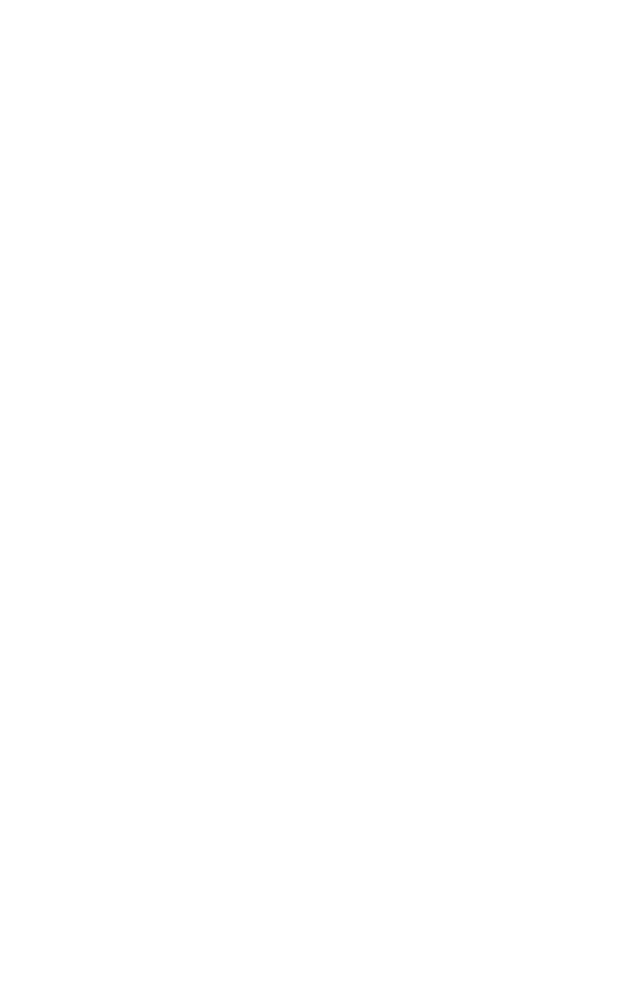
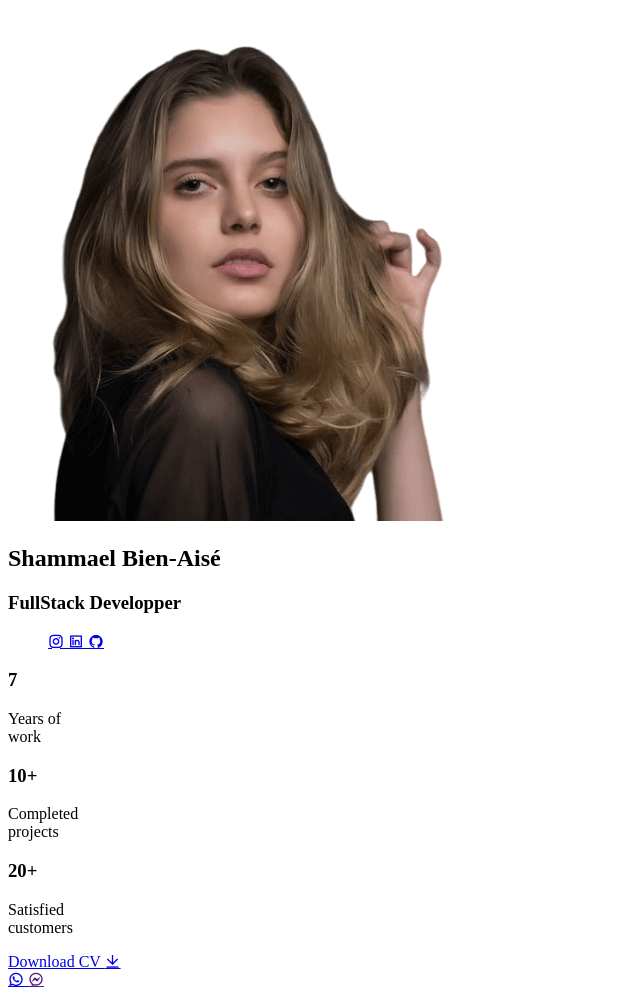
Before and after one commit to shammael/portafolio, a plain HTML site: page index.html in a window 1280 px wide. Shown: the whole page, without its empty margins (0-640 px from the left). Before the commit the page ends 800 px from the top, so only its background shows below. Drawn offline with nearby package versions, Linux system fonts and the light colour scheme.

Commit message:
header-profile

```diff
--- a/index.html
+++ b/index.html
@@ -1,23 +1,101 @@
 <!DOCTYPE html>
 <html lang="en">
   <head>
-        <meta charset="UTF-8">
-        <meta name="viewport" content="width=device-width, initial-scale=1.0">
+    <meta charset="UTF-8" />
+    <meta name="viewport" content="width=device-width, initial-scale=1.0" />
 
     <!--=============== FAVICON ===============-->
+    <link
+      rel="shortcut icon"
+      href="/assets/img/favicon.png"
+      type="image/x-icon"
+    />
 
     <!--=============== REMIX ICONS ===============-->
-
+    <link
+      href="https://cdn.jsdelivr.net/npm/remixicon@3.0.0/fonts/remixicon.css"
+      rel="stylesheet"
+    />
 
     <!--=============== CSS ===============-->
-        <link rel="stylesheet" href="">
+    <link rel="stylesheet" href="" />
 
     <title>Mini portfolio website - Bedimcode</title>
   </head>
   <body>
     <!--=============== HEADER PROFILE ===============-->
     <header class="profile container">
-
+      <div class="profile_container grid">
+        <div class="profile__data">
+          <div class="profile__border">
+            <div class="profile__perfil">
+              <img src="assets/img/perfil.png" />
+            </div>
+          </div>
+          <h2 class="profile__name">Shammael Bien-Aisé</h2>
+          <h3 class="profile__profession">FullStack Developper</h3>
+          <ul class="profile_social">
+            <a
+              target="_blank"
+              href="https://www.instagram.com/"
+              class="profile__social-link"
+            >
+              <i class="ri-instagram-line"></i>
+            </a>
+            <a
+              target="_blank"
+              href="https://www.linkedin.com/in/shammael-bien-aisé-5a7240139/"
+              class="profile__social-link"
+            >
+              <i class="ri-linkedin-box-line"></i>
+            </a>
+            <a
+              target="_blank"
+              href="https://github.com/shammael"
+              class="profile__social-link"
+            >
+              <i class="ri-github-fill"></i>
+            </a>
+          </ul>
+        </div>
+        <div class="profile__info grid">
+          <div class="profile__info-group">
+            <h3 class="profile__info-number">7</h3>
+            <p class="profile__info description">Years of <br />work</p>
+          </div>
+          <div class="profile__info-group">
+            <h3 class="profile__info-number">10+</h3>
+            <p class="profile__info description">
+              Completed <br />
+              projects
+            </p>
+          </div>
+          <div class="profile__info-group">
+            <h3 class="profile__info-number">20+</h3>
+            <p class="profile__info description">
+              Satisfied <br />
+              customers
+            </p>
+          </div>
+        </div>
+        <div class="profile__buttons">
+          <a download="" href="/assets/pdf/Gianell-Cv.pdf" class="button">
+            Download CV <i class="ri-download-line"></i>
+          </a>
+          <div class="profile_buttons-small">
+            <a
+              href="https://api.whatsapp.com/send?phone=+584122794994&text=Hello, more info"
+              target="_blank"
+              class="button__small"
+            >
+              <i class="ri-whatsapp-line"></i>
+            </a>
+            <a href="" target="_blank" class="button__small">
+              <i class="ri-messenger-line"></i>
+            </a>
+          </div>
+        </div>
+      </div>
     </header>
 
     <!--=============== MAIN ===============-->
@@ -28,17 +106,13 @@
         <div class="filters__sections">
           <!--=============== PROJECTS ===============-->
 
-
           <!--=============== SKILLS ===============-->
-
         </div>
       </section>
     </main>
 
     <!--=============== FOOTER ===============-->
-        <footer class="footer container">
-
-        </footer>
+    <footer class="footer container"></footer>
 
     <!--=============== SCROLLREVEAL ===============-->
     <script src=""></script>
```
Also changed, not shown: assets/img/perfil2.jpg (added). Lines whose indentation alone changed are shown as unchanged.
